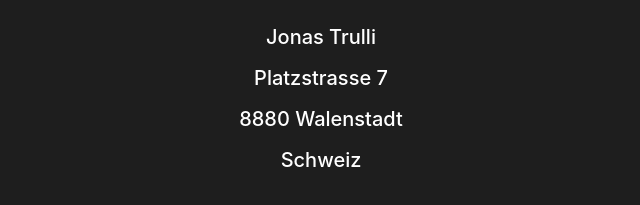
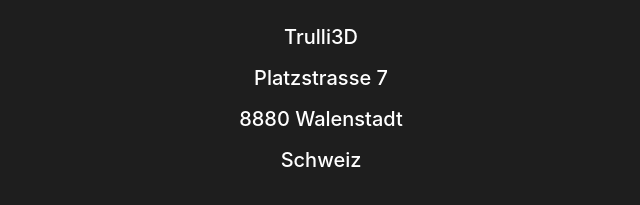
Before and after one commit to Jambilo/Trulli3D-Portfolio, a plain HTML site: page Impressum.html in a window 1280 px wide. Shown: the part 175-380 px from the top of the page, 319-959 px from the left. Drawn offline with nearby package versions, Linux system fonts and the light colour scheme.

Commit message:
changed Impressum.html

```diff
--- a/Impressum.html
+++ b/Impressum.html
@@ -17,7 +17,7 @@
     <main>
         <h1 style="background-color: #333333; color: white; padding-top: 100px;">Impressum</h1>
         <div style="padding: 20px; color: white; text-align: center;">
-            <p>Jonas Trulli</p>
+            <p>Trulli3D</p>
             <p>Platzstrasse 7</p>
             <p>8880 Walenstadt</p>
             <p>Schweiz</p>
```
